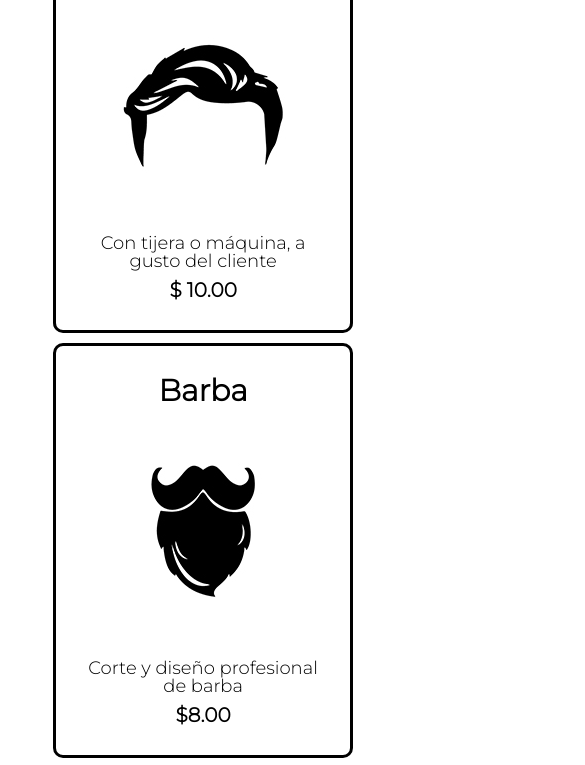
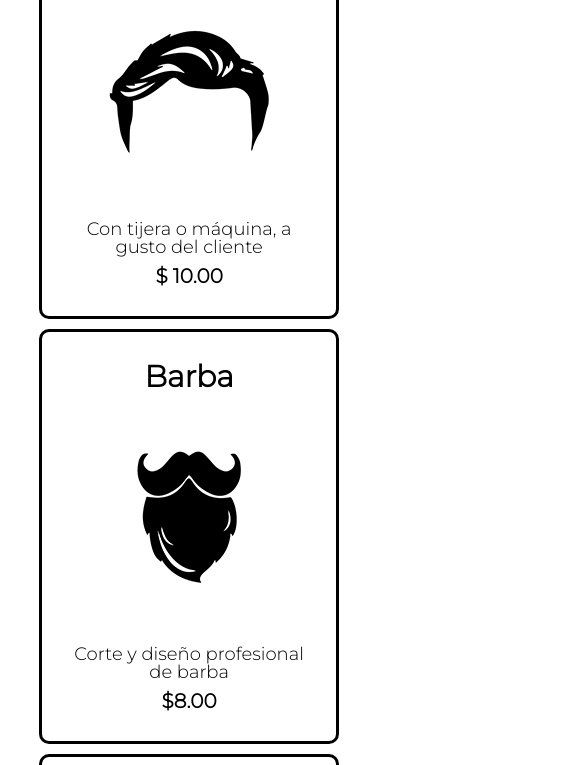
Before and after one commit to manutoledo21/pagina-web, a plain HTML site: page products.html in a window 390 px wide. Shown: the part 436-1201 px from the top of the page, 585 px wide, since content can reach past the window. Drawn offline with Linux system fonts and the light colour scheme.

Commit message:
nuevo products

```diff
--- a/style.css
+++ b/style.css
@@ -236,7 +236,7 @@ td, th {
         width: auto;
     }
     .products {
-        padding: 10%;
+        padding: 25px;
     }
     .products li{
         width: 300px;
```
